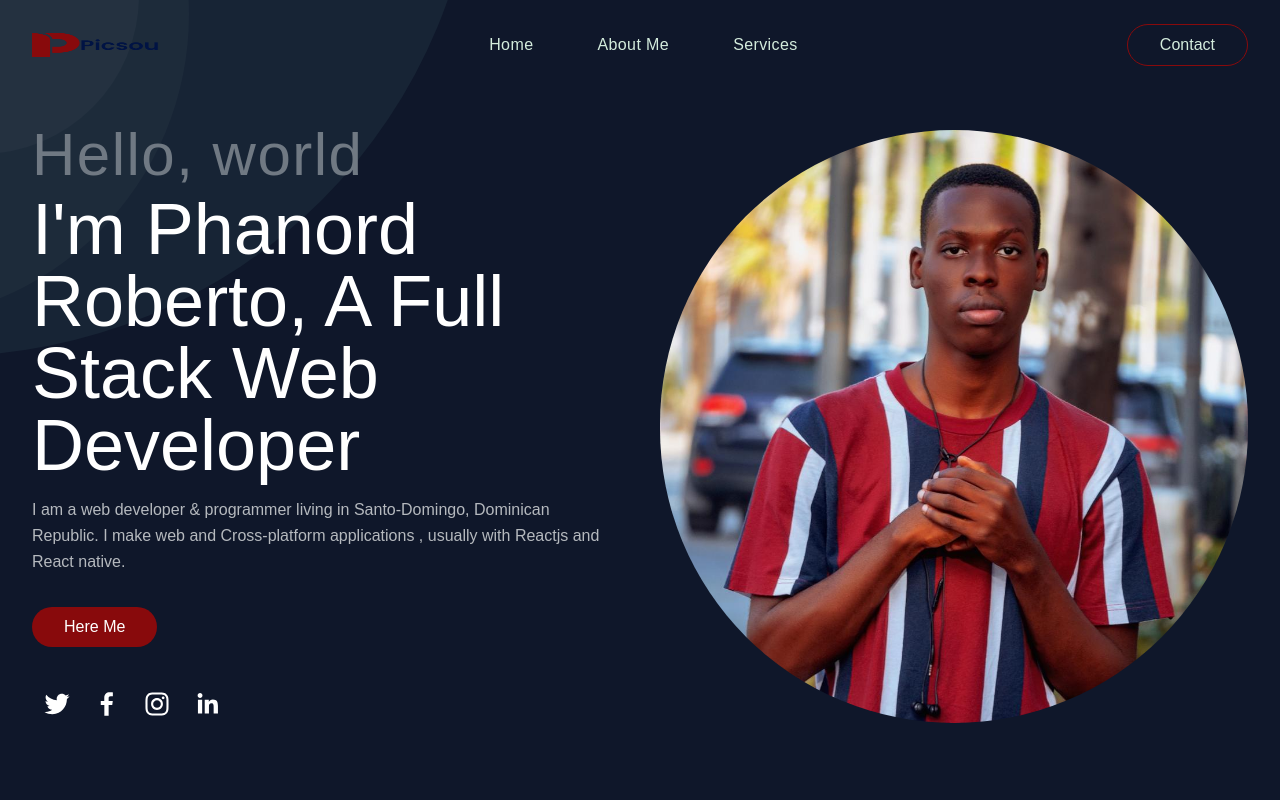
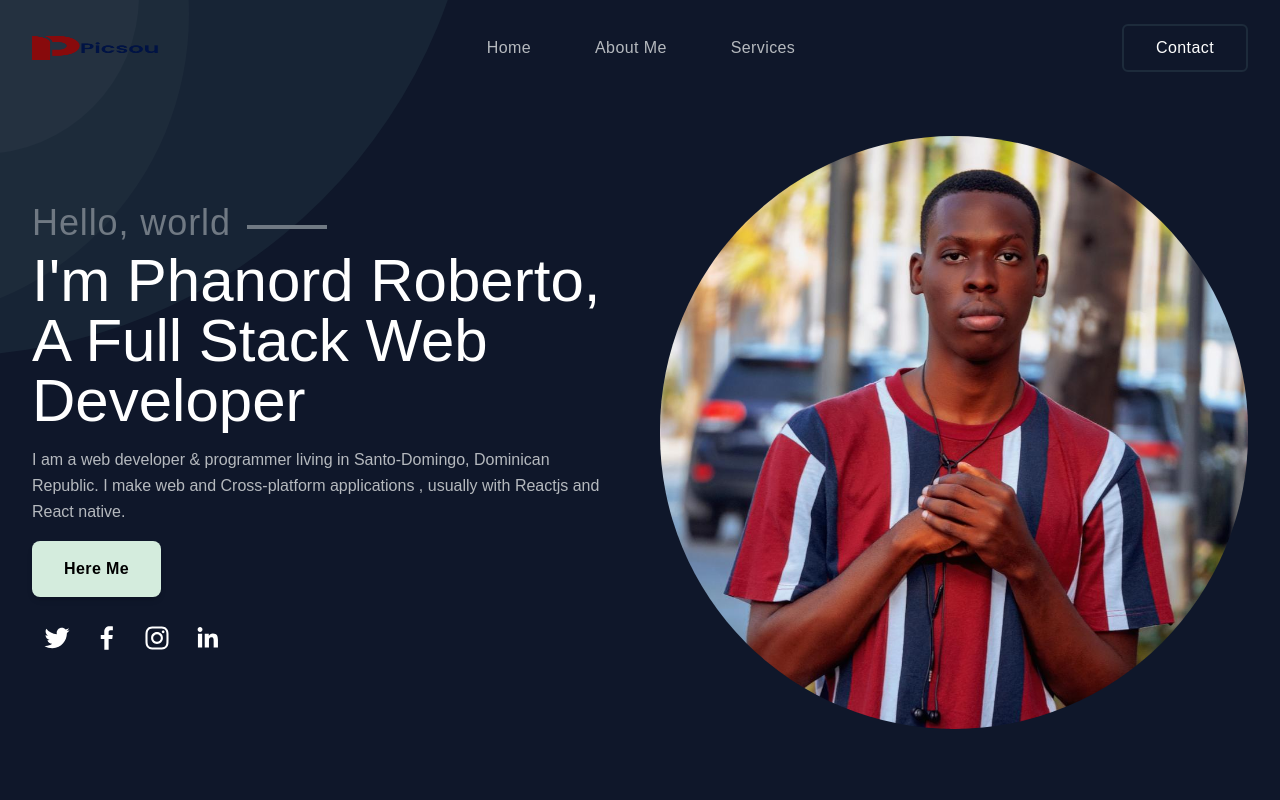
Before and after one commit to PicsouRob/website, a React (Create React App) app: page / in a window 1280 px wide. Shown: the top 800 px of the page. Built offline with nearby package versions, Linux system fonts and the light colour scheme.

Commit message:
first commit

```diff
--- a/src/Components/Header.jsx
+++ b/src/Components/Header.jsx
@@ -1,4 +1,4 @@
-import React, { useState }from 'react';
+import React, { useState } from 'react';
 import { FaBars, FaTimes } from 'react-icons/fa';
 import { Link } from "react-scroll";
 
@@ -12,9 +12,9 @@ function Header() {
     // const { width } =  useWidth();
 
     const checkScrollTop = () => {
-        if (!showScroll && window.pageYOffset > 400){
+        if (!showScroll && window.pageYOffset > 400) {
             setShowScroll(true);
-        } else if (showScroll && window.pageYOffset <= 400){
+        } else if (showScroll && window.pageYOffset <= 400) {
             setShowScroll(false);
         }
     };
@@ -27,7 +27,7 @@ function Header() {
 
     return (
         <div class="py-6 max-w-7xl">
-            <div class="flex items-center justify-between text-teal-200">
+            <div class="flex items-center justify-between">
                 <Link $isFullLink
                     activeClass="active"
                     to="home"
@@ -39,7 +39,7 @@ function Header() {
                 >
                     <img src={logo} alt="logo" class="w-32 h-6" />
                 </Link>
-                <div class="hidden md:flex md:items-center md:tracking-wide md:text-[001344] lg:gap-x-16">
+                <div class="hidden md:items-center md:tracking-wide md:text-gray-300 md:gap-8 lg:gap-x-16 md:flex">
                     <Link to="home"
                         activeClass="active"
                         spy={true}
@@ -47,13 +47,13 @@ function Header() {
                         offset={-70}
                         duration={500}
                         activeClassName="selected"
-                        class="cursor-pointer hover:text-gray-300"
+                        class="cursor-pointer hover:text-gray-200"
                     >Home</Link>
                     <Link activeClass="active"
                         to="about"
                         spy={true}
                         smooth={true}
-                        class="cursor-pointer hover:text-gray-300"
+                        class="cursor-pointer hover:text-gray-200"
                         offset={-70}
                         duration={500}
                         activeClassName="selected"
@@ -61,14 +61,17 @@ function Header() {
                     <Link activeClass="active"
                         to="services"
                         spy={true}
-                        class="cursor-pointer hover:text-gray-300"
+                        class="cursor-pointer hover:text-gray-200"
                         smooth={true}
                         offset={-70}
                         duration={500}
                         activeClassName="selected"
                     >Services</Link>
                 </div>
-                <button class="hidden md:flex cursor-pointer hover:opacity-80 border-1 border border-[#880a0c] px-8 py-2 hover:bg-[#880a0c] rounded-full">
+                {/* <button class="hidden md:flex cursor-pointer hover:opacity-80 border-1 border border-[#880a0c] px-8 py-2 hover:bg-[#880a0c] rounded-full">
+
+                </button> */}
+                <button class="hidden py-3 px-8 font-medium tracking-wide leading-5 text-white rounded-md border-2 border-gray-800 transition md:inline-block hover:bg-teal-300 hover:text-gray-900 hover:shadow-lg">
                     <Link $isContact
                         to="contact"
                         spy={true}
--- a/src/Pages/Home/index.jsx
+++ b/src/Pages/Home/index.jsx
@@ -24,14 +24,19 @@ function Home() {
                         <img alt="" src={img} class="rounded-lg" />
                     </div>
                     <div class="">
-                        <h1 class="text-gray-400 text-5xl lg:text-6xl tracking-wide font-medium pb-2">Hello, world</h1>
-                        <h1 class="text-white text-5xl md:text-6xl lg:text-7xl font-medium mb-4 leading-relaxed">I'm Phanord Roberto, A Full Stack Web Developer</h1>
-                        {/* <h1 class="text-white text-5xl lg:text-6xl font-medium mb-4 leading-normal">
-                            UI|UX Designer and Full Stack Developer
-                        </h1> */}
+                        <div class="flex gap-x-4 items-center">
+                            <h1 class="text-gray-400 text-3xl lg:text-4xl leading-normal tracking-wide font-medium pb-2">Hello, world</h1>
+                            <hr class="h-1 w-20 bg-gray-400 border-0" />
+                        </div>
+                        <h1 class="text-white text-4xl md:text-6xl font-medium mb-4 leading-normal">I'm Phanord Roberto, A Full Stack Web Developer</h1>
                         <span class="py-4 mt-4 text-gray-300 font-medium leading-relaxed">I am a web developer & programmer living in Santo-Domingo, Dominican Republic. I make web and Cross-platform applications , usually with Reactjs and React native.</span>
                     </div>
-                    <button class="cursor-pointer text-white hover:opacity-80 border-1 bg-[#880a0c] px-8 py-2 hover:bg-[#880a0c] rounded-full my-8" onClick={() => openMail()}
+                    {/* <button class="cursor-pointer text-white hover:opacity-80 border-1 bg-[#880a0c] px-10 py-2 md:py-4 hover:bg-[#880a0c] rounded-lg my-8" onClick={() => openMail()}
+                    >
+                        Here Me
+                    </button> */}
+                    <button class="px-3 md:px-8 my-4 py-4 font-semibold tracking-wide bg-teal-200 rounded-lg shadow-md transition hover:bg-teal-300"
+                        onClick={() => openMail()}
                     >
                         Here Me
                     </button>
```
